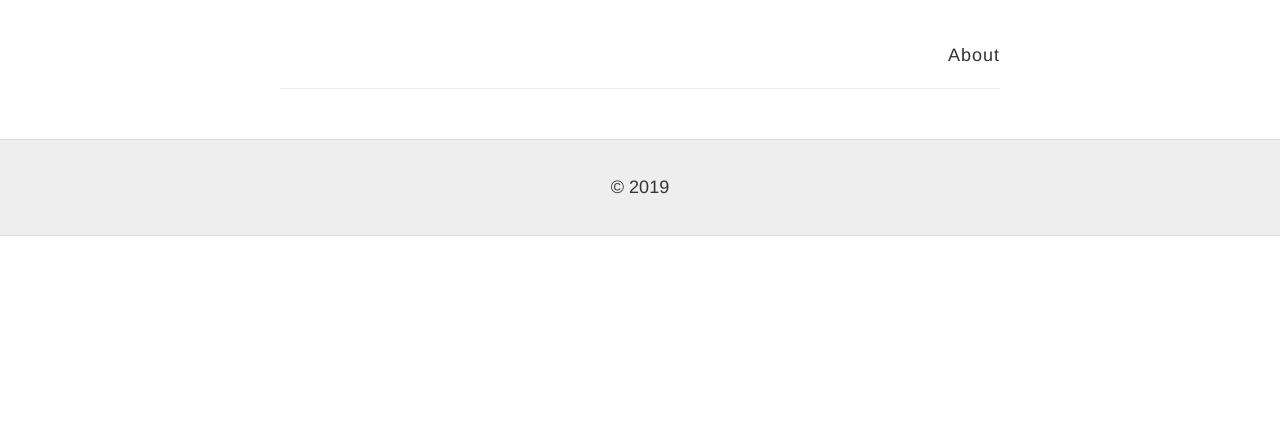
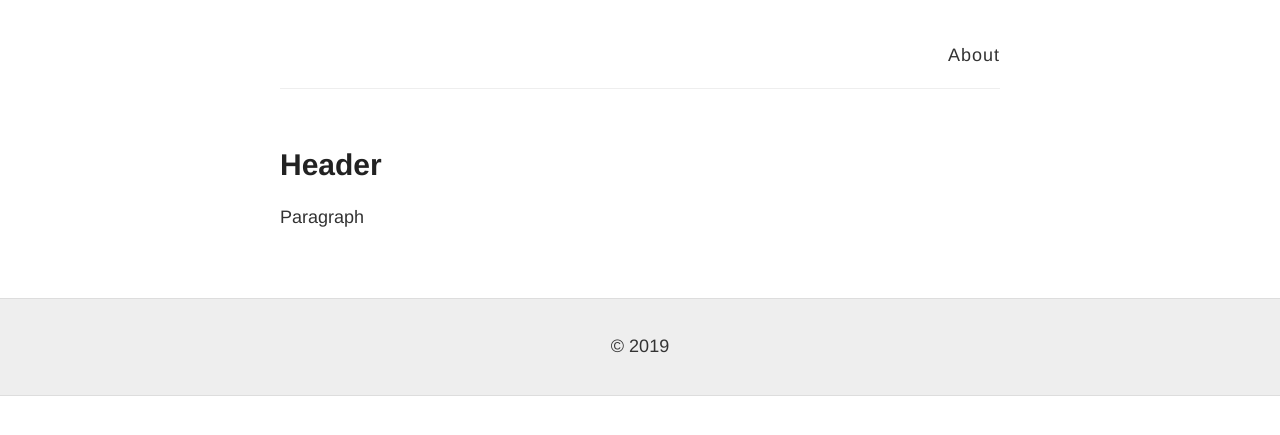
Before and after one commit to rysd/rysd.github.io, a Jekyll site: the page built from index.html, in a window 1280 px wide. Shown: the top 435 px of the page. Built offline with Jekyll 4.4.1, drawn with Linux system fonts in a browser that asks for light colours.

Commit message:
Update index.html

```diff
--- a/index.html
+++ b/index.html
@@ -3,16 +3,13 @@ layout: default
 ---
 
 <div class="posts">
-  {% for post in site.posts %}
-    <article class="post">
+  <article class="post">
 
-      <h1><a href="{{ site.baseurl }}{{ post.url }}">{{ post.title }}</a></h1>
+    <h1><a href="{{ site.baseurl }}{{ post.url }}">Header</a></h1>
 
       <div class="entry">
-        {{ post.excerpt }}
+        Paragraph
       </div>
 
-      <a href="{{ site.baseurl }}{{ post.url }}" class="read-more">Read More</a>
-    </article>
-  {% endfor %}
+  </article>
 </div>
```
